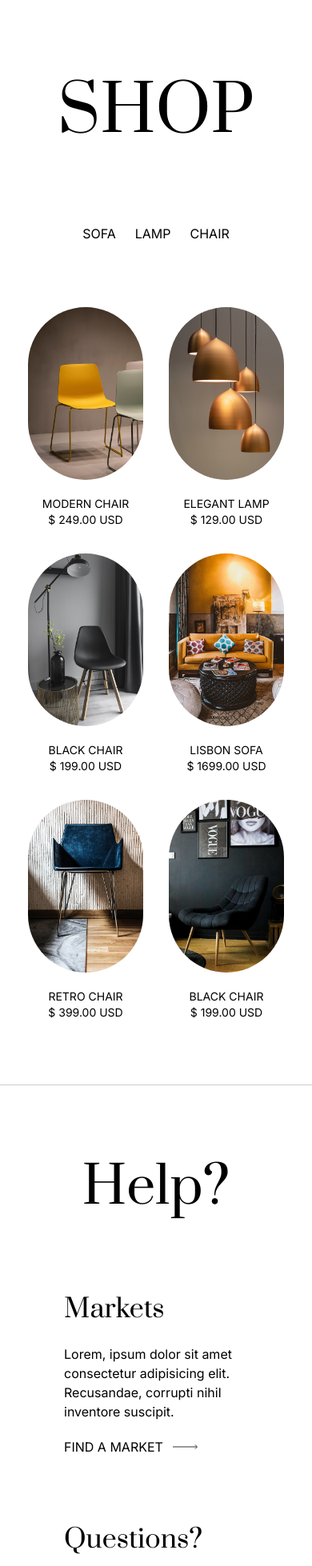
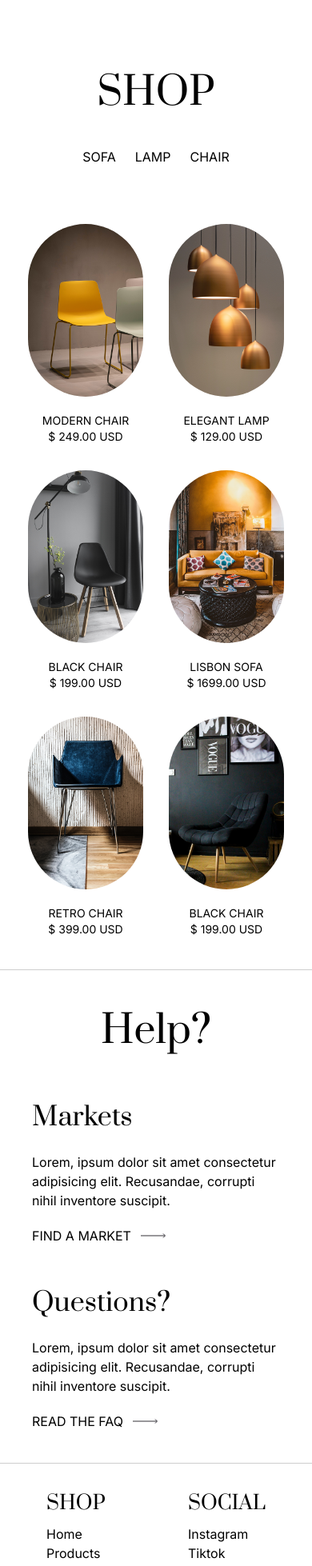
Before and after one commit to Mertavelli/FKClay, a Next.js app: page /pages/shop in a window 390 px wide. Shown: the top 1958 px of the page at 80% size. Built offline with nearby package versions, Linux system fonts and the light colour scheme.

Commit message:
responsive fixes shop page

```diff
--- a/src/app/components/layout/Footer.jsx
+++ b/src/app/components/layout/Footer.jsx
@@ -5,14 +5,14 @@ export default function Footer() {
         <div className="pt-[2rem] sm:pt-[5rem] border-t border-[#CECECE]">
             <div className="flex justify-center items-center">
                 <div className="grid grid-cols-2 gap-[5rem] md:gap-[15rem]">
-                    <div className="grid grid-cols-1 text-center sm:gap-2">
+                    <div className="grid grid-cols-1 text-left sm:text-center sm:gap-2">
                         <h1 className="text-[1.5rem] mb-2 sm:mb-5">SHOP</h1>
                         <Link href={"/"} className="hover:underline cursor-pointer">Home</Link>
                         <Link href={"/pages/shop"} className="hover:underline cursor-pointer">Products</Link>
                         <Link href={"/pages/contact"} className="hover:underline cursor-pointer">Contact</Link>
                         <Link href={"/pages/faq"} className="hover:underline cursor-pointer">FAQ</Link>
                     </div>
-                    <div className="grid grid-cols-1 text-center sm:gap-2">
+                    <div className="grid grid-cols-1 text-left sm:text-center sm:gap-2">
                         <h1 className="text-[1.5rem] mb-2 sm:mb-5">SOCIAL</h1>
                         <Link href={"https://www.instagram.com/fkclaycreations?igsh=OWU0djFxZ2d1bnhm"} className="hover:underline cursor-pointer">Instagram</Link>
                         <Link href={"https://www.tiktok.com/@fkcreations.official?_t=ZN-8v7jZgA4sys&_r=1"} className="hover:underline cursor-pointer">Tiktok</Link>
--- a/src/app/components/sections/shop/Header.jsx
+++ b/src/app/components/sections/shop/Header.jsx
@@ -2,8 +2,8 @@
 export default function Header() {
 
     return (
-        <div className="mb-[5rem]">
-            <h1 className="text-center text-[5rem] mb-[5rem]">SHOP</h1>
+        <div className="mb-[2rem] sm:mb-[5rem]">
+            <h1 className="text-center text-[3rem] sm:text-[5rem] mb-[2rem] sm:mb-[5rem]">SHOP</h1>
 
             <div className="flex justify-center gap-6">
                 <button className="hover:underline cursor-pointer">SOFA</button>
--- a/src/app/components/sections/shop/Help.jsx
+++ b/src/app/components/sections/shop/Help.jsx
@@ -3,10 +3,10 @@ import Link from "next/link"
 export default function Help() {
 
     return (
-        <div className="flex justify-center items-center h-min py-20 mt-[5rem] border-t border-[#CECECE]">
-            <div className="grid grid-cols-1 lg:grid-cols-3 gap-[5rem] px-20 lg:px-0 max-w-[75rem]">
+        <div className="flex justify-center items-center h-min py-10 sm:py-20 border-t border-[#CECECE]">
+            <div className="grid grid-cols-1 lg:grid-cols-3 gap-[3rem] sm:gap-[5rem] px-10 sm:px-20 lg:px-0 max-w-[75rem]">
 
-                <h1 className="text-center lg:text-left text-[4rem]">Help?</h1>
+                <h1 className="text-center lg:text-left text-[3rem] sm:text-[4rem]">Help?</h1>
 
                 <div className="flex flex-col gap-5">
                     <h1 className="text-[2rem]">Markets</h1>
--- a/src/app/components/sections/shop/ProductList.jsx
+++ b/src/app/components/sections/shop/ProductList.jsx
@@ -5,7 +5,7 @@ import { products } from "@/app/pages/shop/products";
 export default function ProductList() {
 
     return (
-        <div className="flex justify-center">
+        <div className="flex justify-center py-10 sm:py-20">
             <div className="grid grid-cols-2 sm:grid-cols-3 gap-8 sm:gap-13 w-[20rem] md:w-[45rem] lg:w-[75rem]">
 
                 {products.map((product) => (
```
